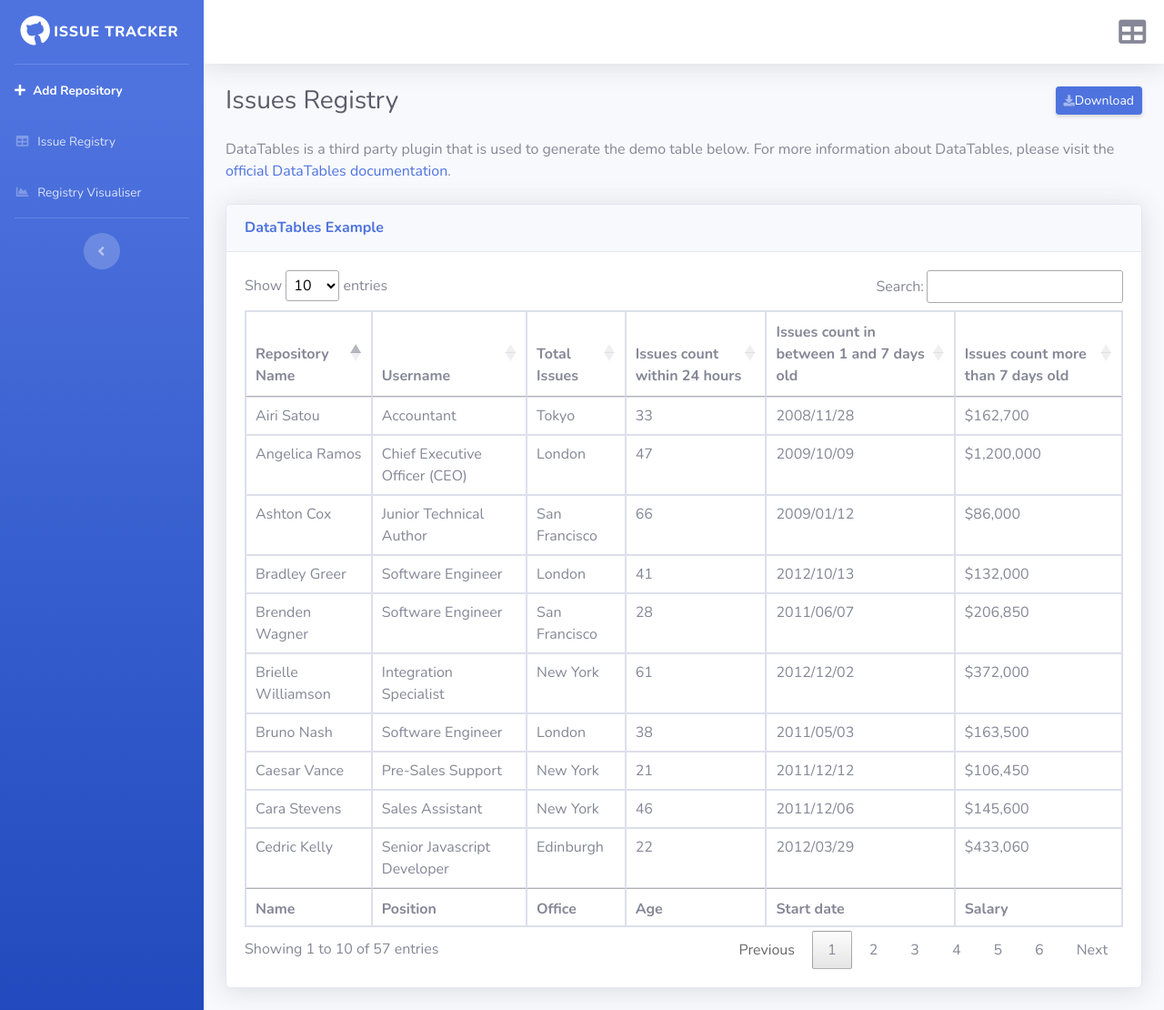
After one commit to architsingh15/django-radius-github, a Django app: page /issue_registry in a window 1280 px wide. The commit adds this page. Shown: the whole page at 91% size. Run offline with Django 3.2, Linux system fonts and the light colour scheme; some libraries are stand-ins or nearby versions.

Commit message:
added screen for issue register data table

```diff
--- a/issue_tracker/templates/issue_tracker/add_to_registry.html
+++ b/issue_tracker/templates/issue_tracker/add_to_registry.html
@@ -1,5 +1,5 @@
 {% extends 'issue_tracker/base.html' %}
-{% block title %}Add to Register{% endblock%}
+{% block title %}Add to Registry{% endblock%}
 {% block heading %}Add GitHub repository URL to add to registry{% endblock %}
 {% block logo_class %}fas fa-plus{% endblock %}
 {% block content %}
--- a/issue_tracker/templates/issue_tracker/base.html
+++ b/issue_tracker/templates/issue_tracker/base.html
@@ -11,11 +11,8 @@
     <link rel="stylesheet" href="https://use.fontawesome.com/releases/v5.7.2/css/all.css" integrity="sha384-fnmOCqbTlWIlj8LyTjo7mOUStjsKC4pOpQbqyi7RrhN7udi9RwhKkMHpvLbHG9Sr" crossorigin="anonymous">
   <link href="https://fonts.googleapis.com/css?family=Nunito:200,200i,300,300i,400,400i,600,600i,700,700i,800,800i,900,900i" rel="stylesheet">
     <link href='{% static "issue_tracker/css/issue_tracker.min.css" %}' rel="stylesheet">
-  <script src="https://cdnjs.cloudflare.com/ajax/libs/jquery/3.3.1/jquery.min.js" async></script>
-  <script src="https://cdnjs.cloudflare.com/ajax/libs/twitter-bootstrap/4.2.1/js/bootstrap.bundle.min.js" async></script>
-    <script src="https://cdnjs.cloudflare.com/ajax/libs/jquery-easing/1.4.1/jquery.easing.min.js" async></script>
-  <script src='{% static "issue_tracker/js/issue_tracker.min.js" %}' async></script>
-  <script src="//cdnjs.cloudflare.com/ajax/libs/jquery-form-validator/2.3.26/jquery.form-validator.min.js" async></script>
+    <link href='https://cdnjs.cloudflare.com/ajax/libs/datatables/1.10.19/css/dataTables.bootstrap4.min.css' rel="stylesheet">
+    <link href='https://cdn.datatables.net/1.10.19/css/jquery.dataTables.min.css' rel="stylesheet">
     {% block stylesheet %}{% endblock %}
 </head>
 
@@ -77,11 +74,18 @@
             <a href="#" class="d-none d-sm-inline-block btn btn-sm btn-primary shadow-sm"><i class="fas fa-download fa-sm text-white-50"></i>Download</a>
             {% endif %}
           </div>
+          {% block content %}{% endblock %}
         </div>
-        {% block content %}{% endblock %}
       </div>
     </div>
   </div>
 </body>
-
+<script src="https://cdnjs.cloudflare.com/ajax/libs/jquery/3.3.1/jquery.min.js"></script>
+<script src="https://cdn.datatables.net/1.10.19/js/jquery.dataTables.min.js"></script>
+<script src="https://cdnjs.cloudflare.com/ajax/libs/twitter-bootstrap/4.2.1/js/bootstrap.bundle.min.js"></script>
+  <script src="https://cdn.datatables.net/1.10.19/js/jquery.dataTables.min.js"></script>
+    <script src="https://cdnjs.cloudflare.com/ajax/libs/jquery-easing/1.4.1/jquery.easing.min.js"></script>
+  <script src='{% static "issue_tracker/js/issue_tracker.min.js" %}'></script>
+  <script src="https://cdnjs.cloudflare.com/ajax/libs/datatables/1.10.19/js/dataTables.bootstrap4.min.js"></script>
+{% block scripts %}{% endblock %}
 </html>
--- /dev/null
+++ b/issue_tracker/templates/issue_tracker/issue_registry.html
@@ -0,0 +1,504 @@
+{% extends 'issue_tracker/base.html' %}
+{% block title %}Issue Registry{% endblock%}
+{% block heading %}Issues Registry{% endblock %}
+{% block logo_class %}fas fa-fw fa-table{% endblock %}
+{% block content %}
+<p class="mb-4">DataTables is a third party plugin that is used to generate the demo table below. For more information about DataTables, please visit the <a target="_blank" href="https://datatables.net">official DataTables documentation</a>.</p>
+<div class="card shadow mb-4">
+            <div class="card-header py-3">
+              <h6 class="m-0 font-weight-bold text-primary">DataTables Example</h6>
+            </div>
+            <div class="card-body">
+              <div class="table-responsive">
+                <table class="table table-bordered" id="dataTable" width="100%" cellspacing="0">
+                  <thead>
+                    <tr>
+                      <th>Repository Name</th>
+                      <th>Username</th>
+                      <th>Total Issues</th>
+                      <th>Issues count within 24 hours</th>
+                      <th>Issues count in between 1 and 7 days old</th>
+                      <th>Issues count more than 7 days old</th>
+                    </tr>
+                  </thead>
+                  <tfoot>
+                    <tr>
+                      <th>Name</th>
+                      <th>Position</th>
+                      <th>Office</th>
+                      <th>Age</th>
+                      <th>Start date</th>
+                      <th>Salary</th>
+                    </tr>
+                  </tfoot>
+                  <tbody>
+                    <tr>
+                      <td>Tiger Nixon</td>
+                      <td>System Architect</td>
+                      <td>Edinburgh</td>
+                      <td>61</td>
+                      <td>2011/04/25</td>
+                      <td>$320,800</td>
+                    </tr>
+                    <tr>
+                      <td>Garrett Winters</td>
+                      <td>Accountant</td>
+                      <td>Tokyo</td>
+                      <td>63</td>
+                      <td>2011/07/25</td>
+                      <td>$170,750</td>
+                    </tr>
+                    <tr>
+                      <td>Ashton Cox</td>
+                      <td>Junior Technical Author</td>
+                      <td>San Francisco</td>
+                      <td>66</td>
+                      <td>2009/01/12</td>
+                      <td>$86,000</td>
+                    </tr>
+                    <tr>
+                      <td>Cedric Kelly</td>
+                      <td>Senior Javascript Developer</td>
+                      <td>Edinburgh</td>
+                      <td>22</td>
+                      <td>2012/03/29</td>
+                      <td>$433,060</td>
+                    </tr>
+                    <tr>
+                      <td>Airi Satou</td>
+                      <td>Accountant</td>
+                      <td>Tokyo</td>
+                      <td>33</td>
+                      <td>2008/11/28</td>
+                      <td>$162,700</td>
+                    </tr>
+                    <tr>
+                      <td>Brielle Williamson</td>
+                      <td>Integration Specialist</td>
+                      <td>New York</td>
+                      <td>61</td>
+                      <td>2012/12/02</td>
+                      <td>$372,000</td>
+                    </tr>
+                    <tr>
+                      <td>Herrod Chandler</td>
+                      <td>Sales Assistant</td>
+                      <td>San Francisco</td>
+                      <td>59</td>
+                      <td>2012/08/06</td>
+                      <td>$137,500</td>
+                    </tr>
+                    <tr>
+                      <td>Rhona Davidson</td>
+                      <td>Integration Specialist</td>
+                      <td>Tokyo</td>
+                      <td>55</td>
+                      <td>2010/10/14</td>
+                      <td>$327,900</td>
+                    </tr>
+                    <tr>
+                      <td>Colleen Hurst</td>
+                      <td>Javascript Developer</td>
+                      <td>San Francisco</td>
+                      <td>39</td>
+                      <td>2009/09/15</td>
+                      <td>$205,500</td>
+                    </tr>
+                    <tr>
+                      <td>Sonya Frost</td>
+                      <td>Software Engineer</td>
+                      <td>Edinburgh</td>
+                      <td>23</td>
+                      <td>2008/12/13</td>
+                      <td>$103,600</td>
+                    </tr>
+                    <tr>
+                      <td>Jena Gaines</td>
+                      <td>Office Manager</td>
+                      <td>London</td>
+                      <td>30</td>
+                      <td>2008/12/19</td>
+                      <td>$90,560</td>
+                    </tr>
+                    <tr>
+                      <td>Quinn Flynn</td>
+                      <td>Support Lead</td>
+                      <td>Edinburgh</td>
+                      <td>22</td>
+                      <td>2013/03/03</td>
+                      <td>$342,000</td>
+                    </tr>
+                    <tr>
+                      <td>Charde Marshall</td>
+                      <td>Regional Director</td>
+                      <td>San Francisco</td>
+                      <td>36</td>
+                      <td>2008/10/16</td>
+                      <td>$470,600</td>
+                    </tr>
+                    <tr>
+                      <td>Haley Kennedy</td>
+                      <td>Senior Marketing Designer</td>
+                      <td>London</td>
+                      <td>43</td>
+                      <td>2012/12/18</td>
+                      <td>$313,500</td>
+                    </tr>
+                    <tr>
+                      <td>Tatyana Fitzpatrick</td>
+                      <td>Regional Director</td>
+                      <td>London</td>
+                      <td>19</td>
+                      <td>2010/03/17</td>
+                      <td>$385,750</td>
+                    </tr>
+                    <tr>
+                      <td>Michael Silva</td>
+                      <td>Marketing Designer</td>
+                      <td>London</td>
+                      <td>66</td>
+                      <td>2012/11/27</td>
+                      <td>$198,500</td>
+                    </tr>
+                    <tr>
+                      <td>Paul Byrd</td>
+                      <td>Chief Financial Officer (CFO)</td>
+                      <td>New York</td>
+                      <td>64</td>
+                      <td>2010/06/09</td>
+                      <td>$725,000</td>
+                    </tr>
+                    <tr>
+                      <td>Gloria Little</td>
+                      <td>Systems Administrator</td>
+                      <td>New York</td>
+                      <td>59</td>
+                      <td>2009/04/10</td>
+                      <td>$237,500</td>
+                    </tr>
+                    <tr>
+                      <td>Bradley Greer</td>
+                      <td>Software Engineer</td>
+                      <td>London</td>
+                      <td>41</td>
+                      <td>2012/10/13</td>
+                      <td>$132,000</td>
+                    </tr>
+                    <tr>
+                      <td>Dai Rios</td>
+                      <td>Personnel Lead</td>
+                      <td>Edinburgh</td>
+                      <td>35</td>
+                      <td>2012/09/26</td>
+                      <td>$217,500</td>
+                    </tr>
+                    <tr>
+                      <td>Jenette Caldwell</td>
+                      <td>Development Lead</td>
+                      <td>New York</td>
+                      <td>30</td>
+                      <td>2011/09/03</td>
+                      <td>$345,000</td>
+                    </tr>
+                    <tr>
+                      <td>Yuri Berry</td>
+                      <td>Chief Marketing Officer (CMO)</td>
+                      <td>New York</td>
+                      <td>40</td>
+                      <td>2009/06/25</td>
+                      <td>$675,000</td>
+                    </tr>
+                    <tr>
+                      <td>Caesar Vance</td>
+                      <td>Pre-Sales Support</td>
+                      <td>New York</td>
+                      <td>21</td>
+                      <td>2011/12/12</td>
+                      <td>$106,450</td>
+                    </tr>
+                    <tr>
+                      <td>Doris Wilder</td>
+                      <td>Sales Assistant</td>
+                      <td>Sidney</td>
+                      <td>23</td>
+                      <td>2010/09/20</td>
+                      <td>$85,600</td>
+                    </tr>
+                    <tr>
+                      <td>Angelica Ramos</td>
+                      <td>Chief Executive Officer (CEO)</td>
+                      <td>London</td>
+                      <td>47</td>
+                      <td>2009/10/09</td>
+                      <td>$1,200,000</td>
+                    </tr>
+                    <tr>
+                      <td>Gavin Joyce</td>
+                      <td>Developer</td>
+                      <td>Edinburgh</td>
+                      <td>42</td>
+                      <td>2010/12/22</td>
+                      <td>$92,575</td>
+                    </tr>
+                    <tr>
+                      <td>Jennifer Chang</td>
+                      <td>Regional Director</td>
+                      <td>Singapore</td>
+                      <td>28</td>
+                      <td>2010/11/14</td>
+                      <td>$357,650</td>
+                    </tr>
+                    <tr>
+                      <td>Brenden Wagner</td>
+                      <td>Software Engineer</td>
+                      <td>San Francisco</td>
+                      <td>28</td>
+                      <td>2011/06/07</td>
+                      <td>$206,850</td>
+                    </tr>
+                    <tr>
+                      <td>Fiona Green</td>
+                      <td>Chief Operating Officer (COO)</td>
+                      <td>San Francisco</td>
+                      <td>48</td>
+                      <td>2010/03/11</td>
+                      <td>$850,000</td>
+                    </tr>
+                    <tr>
+                      <td>Shou Itou</td>
+                      <td>Regional Marketing</td>
+                      <td>Tokyo</td>
+                      <td>20</td>
+                      <td>2011/08/14</td>
+                      <td>$163,000</td>
+                    </tr>
+                    <tr>
+                      <td>Michelle House</td>
+                      <td>Integration Specialist</td>
+                      <td>Sidney</td>
+                      <td>37</td>
+                      <td>2011/06/02</td>
+                      <td>$95,400</td>
+                    </tr>
+                    <tr>
+                      <td>Suki Burks</td>
+                      <td>Developer</td>
+                      <td>London</td>
+                      <td>53</td>
+                      <td>2009/10/22</td>
+                      <td>$114,500</td>
+                    </tr>
+                    <tr>
+                      <td>Prescott Bartlett</td>
+                      <td>Technical Author</td>
+                      <td>London</td>
+                      <td>27</td>
+                      <td>2011/05/07</td>
+                      <td>$145,000</td>
+                    </tr>
+                    <tr>
+                      <td>Gavin Cortez</td>
+                      <td>Team Leader</td>
+                      <td>San Francisco</td>
+                      <td>22</td>
+                      <td>2008/10/26</td>
+                      <td>$235,500</td>
+                    </tr>
+                    <tr>
+                      <td>Martena Mccray</td>
+                      <td>Post-Sales support</td>
+                      <td>Edinburgh</td>
+                      <td>46</td>
+                      <td>2011/03/09</td>
+                      <td>$324,050</td>
+                    </tr>
+                    <tr>
+                      <td>Unity Butler</td>
+                      <td>Marketing Designer</td>
+                      <td>San Francisco</td>
+                      <td>47</td>
+                      <td>2009/12/09</td>
+                      <td>$85,675</td>
+                    </tr>
+                    <tr>
+                      <td>Howard Hatfield</td>
+                      <td>Office Manager</td>
+                      <td>San Francisco</td>
+                      <td>51</td>
+                      <td>2008/12/16</td>
+                      <td>$164,500</td>
+                    </tr>
+                    <tr>
+                      <td>Hope Fuentes</td>
+                      <td>Secretary</td>
+                      <td>San Francisco</td>
+                      <td>41</td>
+                      <td>2010/02/12</td>
+                      <td>$109,850</td>
+                    </tr>
+                    <tr>
+                      <td>Vivian Harrell</td>
+                      <td>Financial Controller</td>
+                      <td>San Francisco</td>
+                      <td>62</td>
+                      <td>2009/02/14</td>
+                      <td>$452,500</td>
+                    </tr>
+                    <tr>
+                      <td>Timothy Mooney</td>
+                      <td>Office Manager</td>
+                      <td>London</td>
+                      <td>37</td>
+                      <td>2008/12/11</td>
+                      <td>$136,200</td>
+                    </tr>
+                    <tr>
+                      <td>Jackson Bradshaw</td>
+                      <td>Director</td>
+                      <td>New York</td>
+                      <td>65</td>
+                      <td>2008/09/26</td>
+                      <td>$645,750</td>
+                    </tr>
+                    <tr>
+                      <td>Olivia Liang</td>
+                      <td>Support Engineer</td>
+                      <td>Singapore</td>
+                      <td>64</td>
+                      <td>2011/02/03</td>
+                      <td>$234,500</td>
+                    </tr>
+                    <tr>
+                      <td>Bruno Nash</td>
+                      <td>Software Engineer</td>
+                      <td>London</td>
+                      <td>38</td>
+                      <td>2011/05/03</td>
+                      <td>$163,500</td>
+                    </tr>
+                    <tr>
+                      <td>Sakura Yamamoto</td>
+                      <td>Support Engineer</td>
+                      <td>Tokyo</td>
+                      <td>37</td>
+                      <td>2009/08/19</td>
+                      <td>$139,575</td>
+                    </tr>
+                    <tr>
+                      <td>Thor Walton</td>
+                      <td>Developer</td>
+                      <td>New York</td>
+                      <td>61</td>
+                      <td>2013/08/11</td>
+                      <td>$98,540</td>
+                    </tr>
+                    <tr>
+                      <td>Finn Camacho</td>
+                      <td>Support Engineer</td>
+                      <td>San Francisco</td>
+                      <td>47</td>
+                      <td>2009/07/07</td>
+                      <td>$87,500</td>
+                    </tr>
+                    <tr>
+                      <td>Serge Baldwin</td>
+                      <td>Data Coordinator</td>
+                      <td>Singapore</td>
+                      <td>64</td>
+                      <td>2012/04/09</td>
+                      <td>$138,575</td>
+                    </tr>
+                    <tr>
+                      <td>Zenaida Frank</td>
+                      <td>Software Engineer</td>
+                      <td>New York</td>
+                      <td>63</td>
+                      <td>2010/01/04</td>
+                      <td>$125,250</td>
+                    </tr>
+                    <tr>
+                      <td>Zorita Serrano</td>
+                      <td>Software Engineer</td>
+                      <td>San Francisco</td>
+                      <td>56</td>
+                      <td>2012/06/01</td>
+                      <td>$115,000</td>
+                    </tr>
+                    <tr>
+                      <td>Jennifer Acosta</td>
+                      <td>Junior Javascript Developer</td>
+                      <td>Edinburgh</td>
+                      <td>43</td>
+                      <td>2013/02/01</td>
+                      <td>$75,650</td>
+                    </tr>
+                    <tr>
+                      <td>Cara Stevens</td>
+                      <td>Sales Assistant</td>
+                      <td>New York</td>
+                      <td>46</td>
+                      <td>2011/12/06</td>
+                      <td>$145,600</td>
+                    </tr>
+                    <tr>
+                      <td>Hermione Butler</td>
+                      <td>Regional Director</td>
+                      <td>London</td>
+                      <td>47</td>
+                      <td>2011/03/21</td>
+                      <td>$356,250</td>
+                    </tr>
+                    <tr>
+                      <td>Lael Greer</td>
+                      <td>Systems Administrator</td>
+                      <td>London</td>
+                      <td>21</td>
+                      <td>2009/02/27</td>
+                      <td>$103,500</td>
+                    </tr>
+                    <tr>
+                      <td>Jonas Alexander</td>
+                      <td>Developer</td>
+                      <td>San Francisco</td>
+                      <td>30</td>
+                      <td>2010/07/14</td>
+                      <td>$86,500</td>
+                    </tr>
+                    <tr>
+                      <td>Shad Decker</td>
+                      <td>Regional Director</td>
+                      <td>Edinburgh</td>
+                      <td>51</td>
+                      <td>2008/11/13</td>
+                      <td>$183,000</td>
+                    </tr>
+                    <tr>
+                      <td>Michael Bruce</td>
+                      <td>Javascript Developer</td>
+                      <td>Singapore</td>
+                      <td>29</td>
+                      <td>2011/06/27</td>
+                      <td>$183,000</td>
+                    </tr>
+                    <tr>
+                      <td>Donna Snider</td>
+                      <td>Customer Support</td>
+                      <td>New York</td>
+                      <td>27</td>
+                      <td>2011/01/25</td>
+                      <td>$112,000</td>
+                    </tr>
+                  </tbody>
+                </table>
+              </div>
+            </div>
+          </div>
+{% endblock %}
+{% block scripts %}
+<script>
+// Call the dataTables jQuery plugin
+$(document).ready(function() {
+  $('#dataTable').DataTable();
+});
+</script>
+{% endblock %}
--- a/issue_tracker/urls.py
+++ b/issue_tracker/urls.py
@@ -1,8 +1,9 @@
 from django.urls import path
-from .views import base, add_to_registry, validate_url
+from .views import base, add_to_registry, validate_url, issue_registry
 
 urlpatterns = [
     path('base/', base),
     path('add/', add_to_registry),
     path('api/validate_url', validate_url),
+    path('issue_registry', issue_registry),
 ]
--- a/issue_tracker/views.py
+++ b/issue_tracker/views.py
@@ -39,3 +39,7 @@ def validate_url(request):
             return _render_error_page('private_github_repo_invalid', request)
     else:
         return _render_error_page('403', request)
+
+
+def issue_registry(request):
+    return render(request, 'issue_tracker/issue_registry.html', {'show_download_button': True})
```
